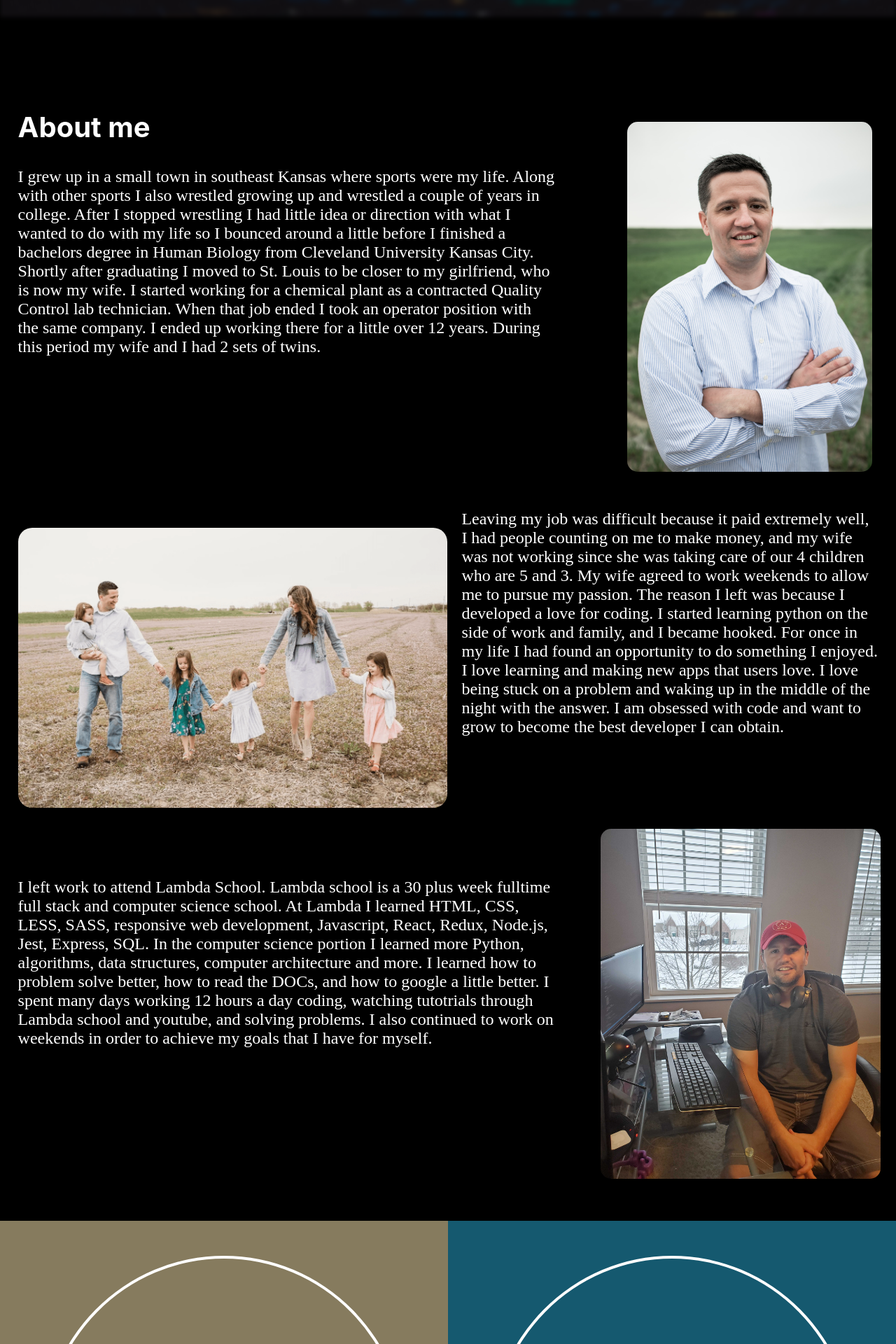
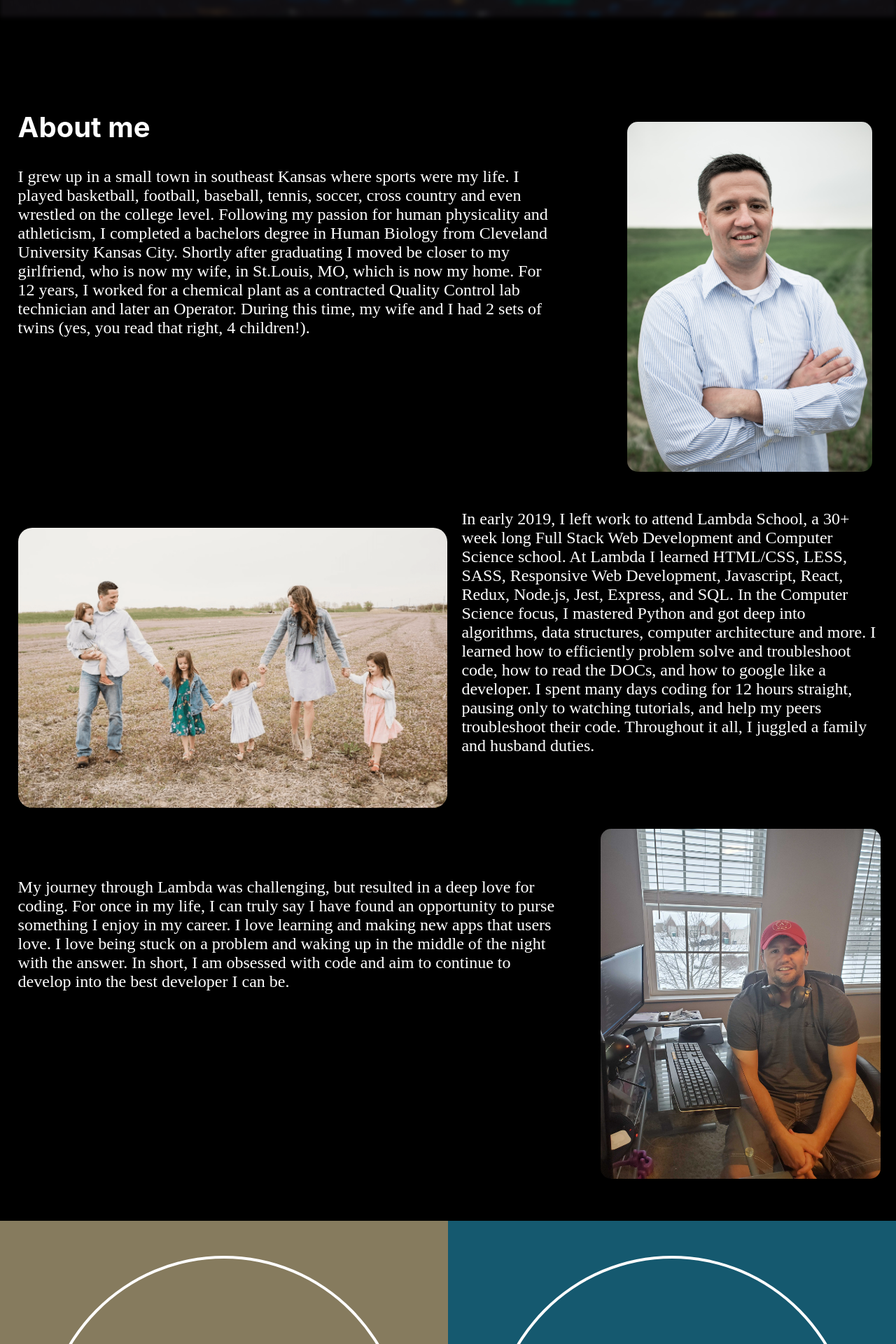
Before and after one commit to toddmckenzie/Portfolio, a React (Create React App) app in the folder port/: page /about in a window 1280 px wide. Shown: the part 876-2796 px from the top of the page at 70% size. Built offline with nearby package versions, Linux system fonts and the light colour scheme.

Commit message:
changed the about me wording

```diff
--- a/port/src/components/about.js
+++ b/port/src/components/about.js
@@ -23,7 +23,7 @@ const About = () => {
               <div className="about-para">
                 <div className="about-words">
                     <h2>About me</h2>
-                    <p>I grew up in a small town in southeast Kansas where sports were my life.  Along with other sports I also wrestled growing up and wrestled a couple of years in college. After I stopped wrestling I had little idea or direction with what I wanted to do with my life so I bounced around a little before I finished a bachelors degree in Human Biology from Cleveland University Kansas City.  Shortly after graduating I moved to St. Louis to be closer to my girlfriend, who is now my wife.  I started working for a chemical plant as a contracted Quality Control lab technician.  When that job ended I took an operator position with the same company.  I ended up working there for a little over 12 years.  During this period my wife and I had 2 sets of twins.</p>
+                    <p>I grew up in a small town in southeast Kansas where sports were my life. I played basketball, football, baseball, tennis, soccer, cross country and even wrestled on the college level. Following my passion for human physicality and athleticism, I completed a bachelors degree in Human Biology from Cleveland University Kansas City. Shortly after graduating I moved be closer to my girlfriend, who is now my wife, in St.Louis, MO, which is now my home. For 12 years, I worked for a chemical plant as a contracted Quality Control lab technician and later an Operator. During this time, my wife and I had 2 sets of twins (yes, you read that right, 4 children!).</p>
 
                 </div>
                     <img src={todd} alt="picture of todd mckenzie" className="myphoto" />
@@ -31,11 +31,11 @@ const About = () => {
                 <div className="about-para">
                     <img src={family} className="family"/>
                     <div className="bottom-words">
-                        <p>Leaving my job was difficult because it paid extremely well, I had people counting on me to make money, and my wife was not working since she was taking care of our 4 children who are 5 and 3.  My wife agreed to work weekends to allow me to pursue my passion.  The reason I left was because I developed a love for coding.  I started learning python on the side of work and family, and I became hooked.  For once in my life I had found an opportunity to do something I enjoyed.  I love learning and making new apps that users love.  I love being stuck on a problem and waking up in the middle of the night with the answer.  I am obsessed with code and want to grow to become the best developer I can obtain.</p>
+                        <p>In early 2019, I left work to attend Lambda School, a 30+ week long Full Stack Web Development and Computer Science school. At Lambda I learned HTML/CSS, LESS, SASS, Responsive Web Development, Javascript, React, Redux, Node.js, Jest, Express, and SQL. In the Computer Science focus, I mastered Python and got deep into algorithms, data structures, computer architecture and more. I learned how to efficiently problem solve and troubleshoot code, how to read the DOCs, and how to google like a developer. I spent many days coding for 12 hours straight, pausing only to watching tutorials, and help my peers troubleshoot their code. Throughout it all, I juggled a family and husband duties.</p>
                     </div>
                 </div>
                 <div className="about-para">
-                    <p className="super-bottom-words">I left work to attend Lambda School.  Lambda school is a 30 plus week fulltime full stack and computer science school.  At Lambda I learned HTML, CSS, LESS, SASS, responsive web development, Javascript, React, Redux, Node.js, Jest, Express, SQL.  In the computer science portion I learned more Python, algorithms, data structures, computer architecture and more.  I learned how to problem solve better, how to read the DOCs, and how to google a little better.  I spent many days working 12 hours a day coding, watching tutotrials through Lambda school and youtube, and solving problems.  I also continued to work on weekends in order to achieve my goals that I have for myself.</p>
+                    <p className="super-bottom-words">My journey through Lambda was challenging, but resulted in a deep love for coding. For once in my life, I can truly say I have found an opportunity to purse something I enjoy in my career. I love learning and making new apps that users love. I love being stuck on a problem and waking up in the middle of the night with the answer. In short, I am obsessed with code and aim to continue to develop into the best developer I can be.</p>
                     <img src={hat} className="hat" />
                 </div>
                 <div className="flex">
```
